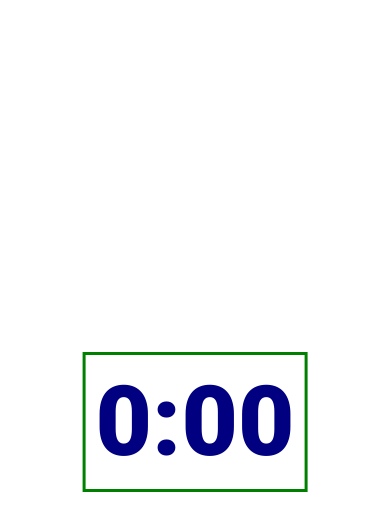
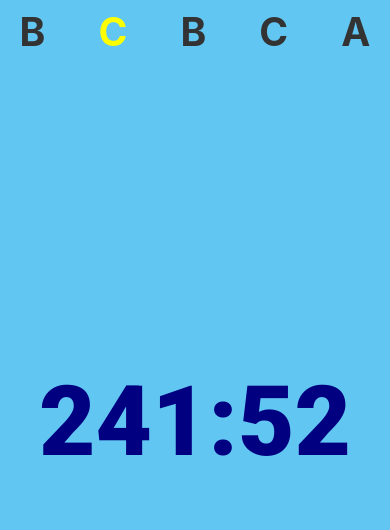
Before and after one commit to jameshawley29/tpstime, a Svelte app: page / in a window 390 px wide. Shown: the top 530 px of the page. Built offline with nearby package versions, Linux system fonts and the light colour scheme.

Commit message:
Refining Mobile View

```diff
--- a/src/mobile/Mobile.svelte
+++ b/src/mobile/Mobile.svelte
@@ -10,13 +10,19 @@
 
 <script>
     import MobileTime from "./MobileTime.svelte";
+    import MobileForcast from "./MobileForcast.svelte";
 
-    import { periods } from '../stores'
+    import { periods, weekSchedule } from '../stores';
+
+
 
     let current_period = -1;
 </script>
 
 <body>
+    <div id="forcast">
+        <MobileForcast weekSchedule={weekSchedule}></MobileForcast>
+    </div>
     <div id="time">
         <MobileTime periods={periods} bind:current_period={current_period}></MobileTime>
     </div>
@@ -24,9 +30,7 @@
 
 <style>
     body {
-        align-items: center;
-        justify-content: center;
-        text-align: center;
+        background-color: #62C6F2;
     }
 
     #time {
@@ -34,8 +38,14 @@
         top: 50%;
         left: 50%;
         transform: translate(-50%,-50%);
-        border: 3px solid green;
         padding: 10px;
     }
 
+    #forcast {
+        align-items: center;
+
+        padding-top: 1vh;
+    }
+
+
 </style>
--- /dev/null
+++ b/src/mobile/MobileForcast.svelte
@@ -0,0 +1,40 @@
+<script>
+    export let weekSchedule = ["N","N","N","N","N"]
+    console.log(weekSchedule);
+
+    const today = new Date()
+    const dayOfWeek = today.getDay()
+
+</script>
+
+<div>
+    {#each weekSchedule as day, i}
+        {#if i==dayOfWeek-1}
+            <p class="selected">{day}</p>
+        {:else}
+            <p>{day}</p>
+        {/if}
+    {/each}
+</div>
+
+<style>
+    div {
+        display: flex;
+        width: 90vw;
+
+        justify-content: space-between;
+
+        margin: 0 auto;
+    }
+
+    div > p {
+        font-size: 10vw;
+        font-weight: 700;
+        text-align: center;
+        margin: 0;
+    }
+
+    div > p.selected {
+        color: yellow;
+    }
+</style>
--- a/src/mobile/MobileTime.svelte
+++ b/src/mobile/MobileTime.svelte
@@ -78,5 +78,7 @@
         text-align: center;
 
         color: #000080;
+
+        /*text-shadow: 0px 0px 15px #000080;*/
     }
 </style>
--- a/src/stores.js
+++ b/src/stores.js
@@ -128,7 +128,7 @@ export let periods = [
     "name": "7th Period",
     "time": [
       "12:30",
-      "13:00"
+      "18:00"
     ]
   }
 ]
```
